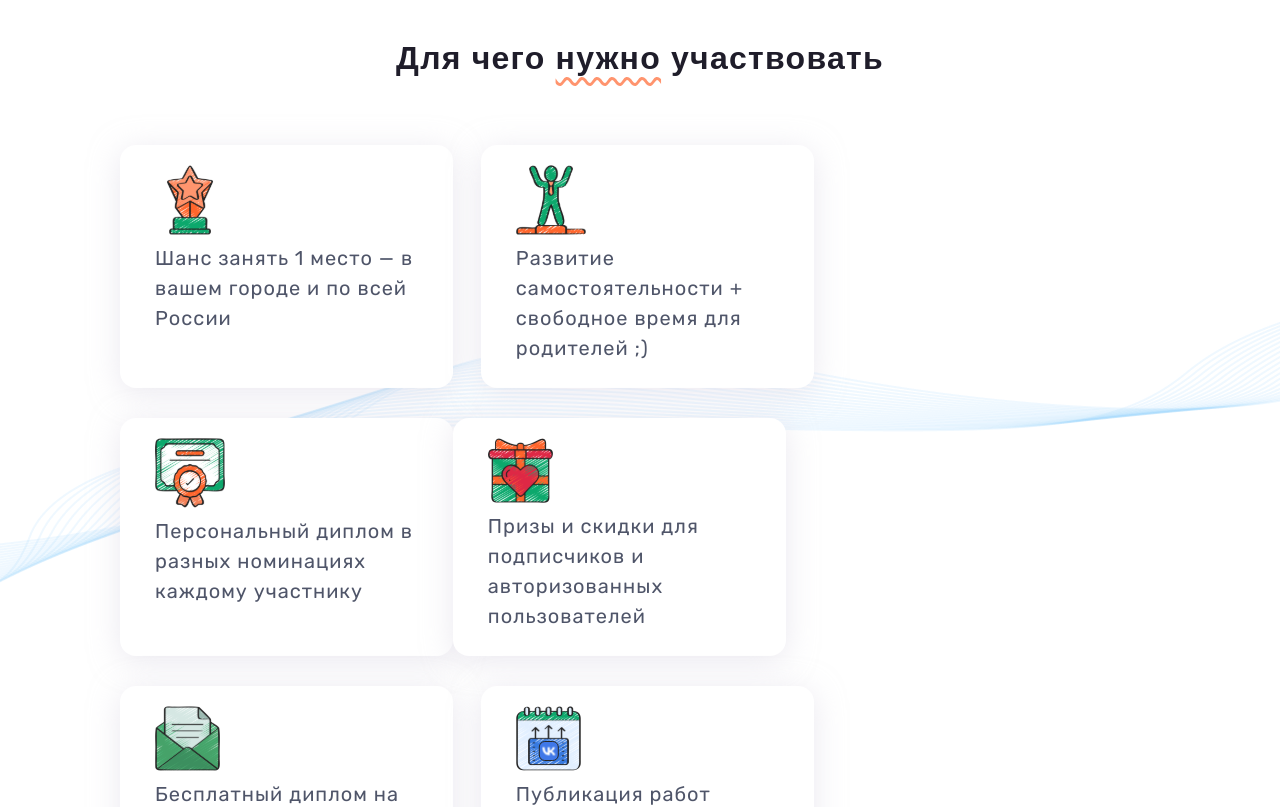
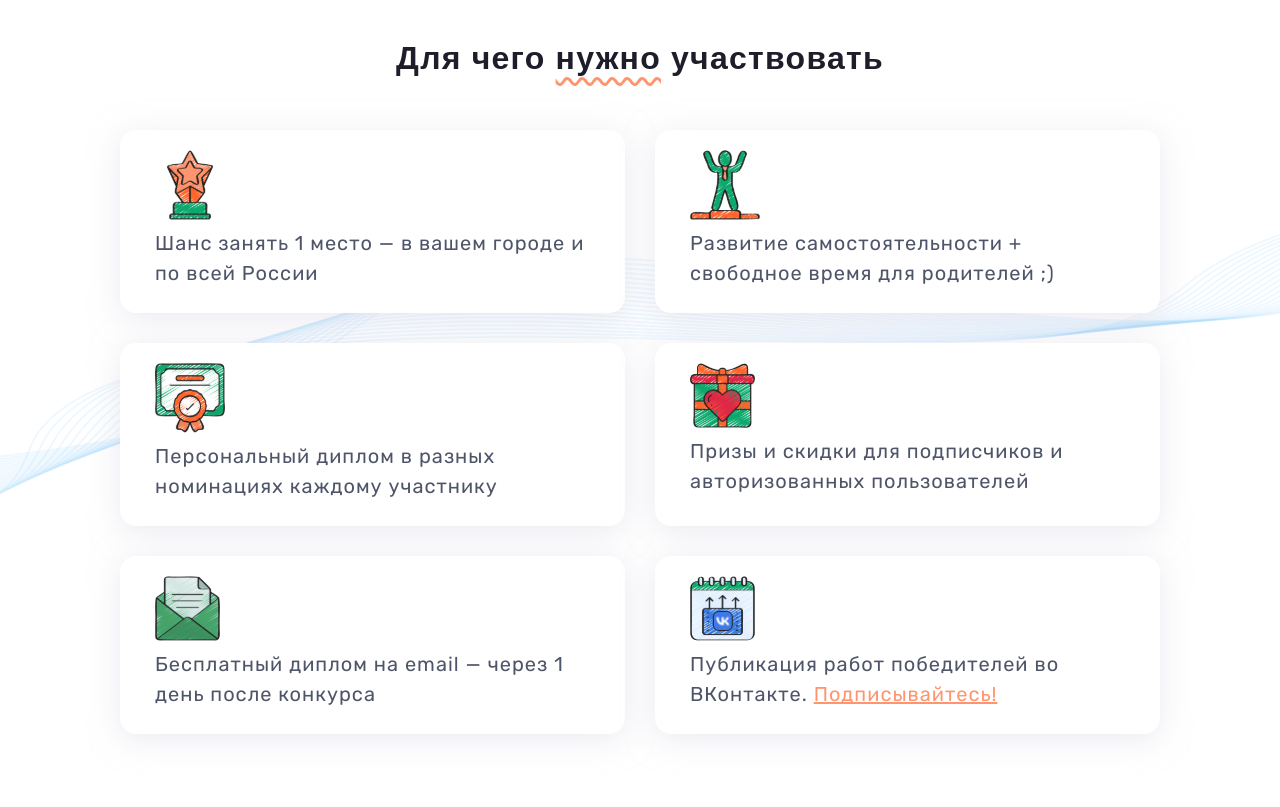
Before and after one commit to odinnadcatbl1/slonum, a React (Create React App) app: page / in a window 1280 px wide. Shown: the part 1200-2007 px from the top of the page. Built offline with nearby package versions, Linux system fonts and the light colour scheme.

Commit message:
fixed points

```diff
--- a/src/components/Points/Points.scss
+++ b/src/components/Points/Points.scss
@@ -7,4 +7,5 @@
     display: flex;
     flex-wrap: wrap;
     margin-top: 5rem;
+    gap: 3rem;
 }
--- a/src/components/PointsItem/PointsItem.scss
+++ b/src/components/PointsItem/PointsItem.scss
@@ -3,14 +3,8 @@
     background-color: $mainColor;
     border-radius: 1.6rem;
     box-shadow: 0 5px 30px rgba(215, 211, 225, 0.5);
-    margin-top: 5rem;
-    width: 32%;
-    margin: 1.5rem 0;
-    margin-right: 2.8rem;
-
-    &:nth-child(3n) {
-        margin-right: 0;
-    }
+    flex-basis: 33%;
+    flex-grow: 1;
 }
 
 .points__text {
```
